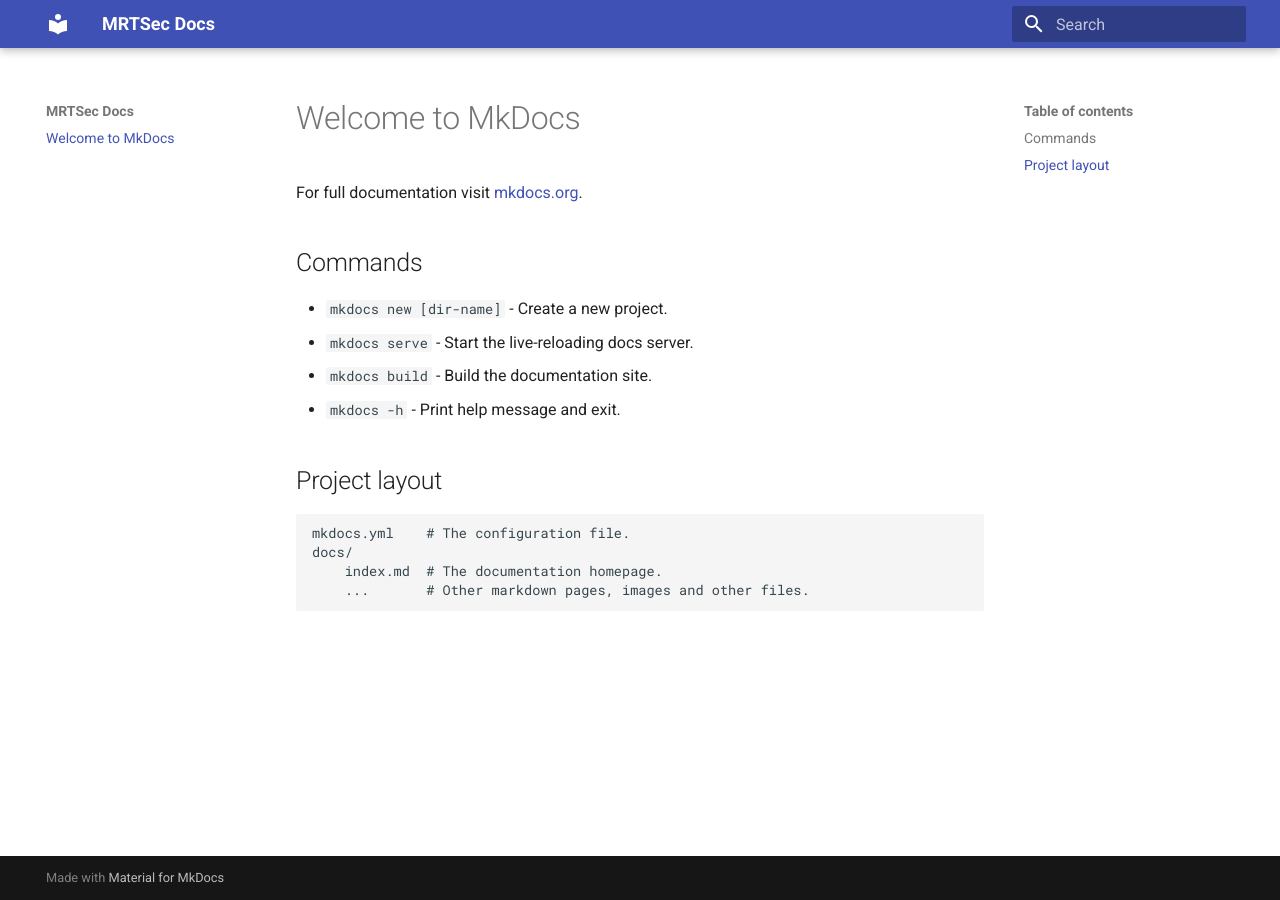
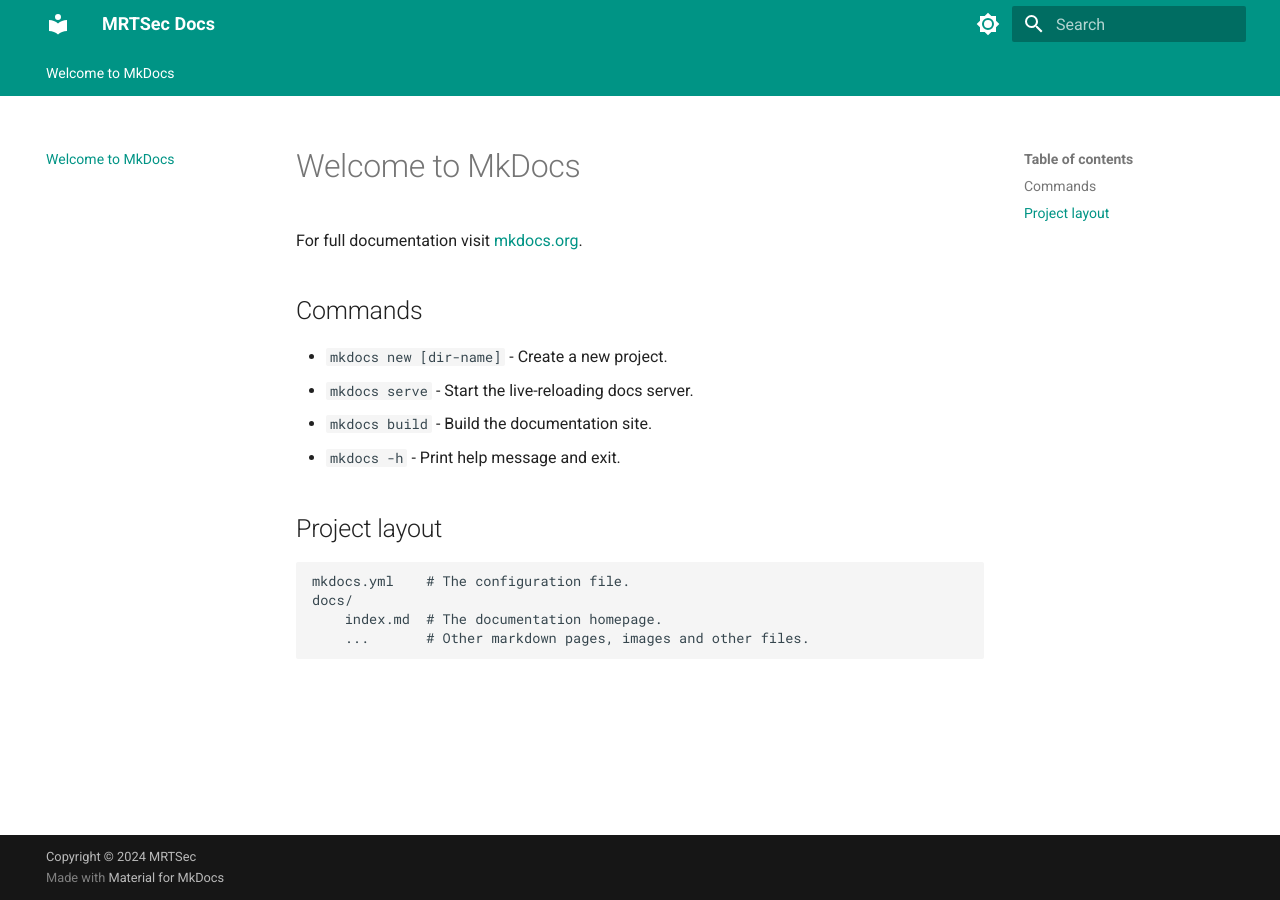
Before and after one commit to MRTSec/docs, an MkDocs documentation site: the page built from docs/index.md, in a window 1280 px wide. Built offline with MkDocs 1.6.1 and Material for MkDocs 9.7.7, drawn with Linux system fonts in a browser that asks for light colours.

Commit message:
Update MKDocs conf' + Add umami

```diff
--- a/mkdocs.yml
+++ b/mkdocs.yml
@@ -1,6 +1,33 @@
+# Project information
 site_name: MRTSec Docs
+site_author: MRTSec
+
+# Copyright
+copyright: Copyright &copy; 2024 MRTSec
+
 theme:
   name: material
+  custom_dir: overrides
+  palette:
+    # Palette toggle for light mode
+    - media: "(prefers-color-scheme: light)"
+      primary: teal
+      scheme: default
+      toggle:
+        icon: material/brightness-7
+        name: Switch to dark mode
+
+    # Palette toggle for dark mode
+    - media: "(prefers-color-scheme: dark)"
+      primary: teal
+      scheme: slate
+      toggle:
+        icon: material/brightness-4
+        name: Switch to system preference
+  features:
+    - navigation.footer
+    - navigation.sections
+    - navigation.tabs
 markdown_extensions:
   - attr_list
   - md_in_html
@@ -21,3 +48,7 @@
   - pymdownx.keys
   - pymdownx.mark
   - pymdownx.tilde
+
+extra:
+  analytics:
+    provider: umami
--- /dev/null
+++ b/overrides/partials/integrations/analytics/umami.html
@@ -0,0 +1 @@
+<script defer src="https://eu.umami.is/script.js" data-website-id="4299b911-02c1-4286-ab6b-4a34e2ab8324"></script>
```
